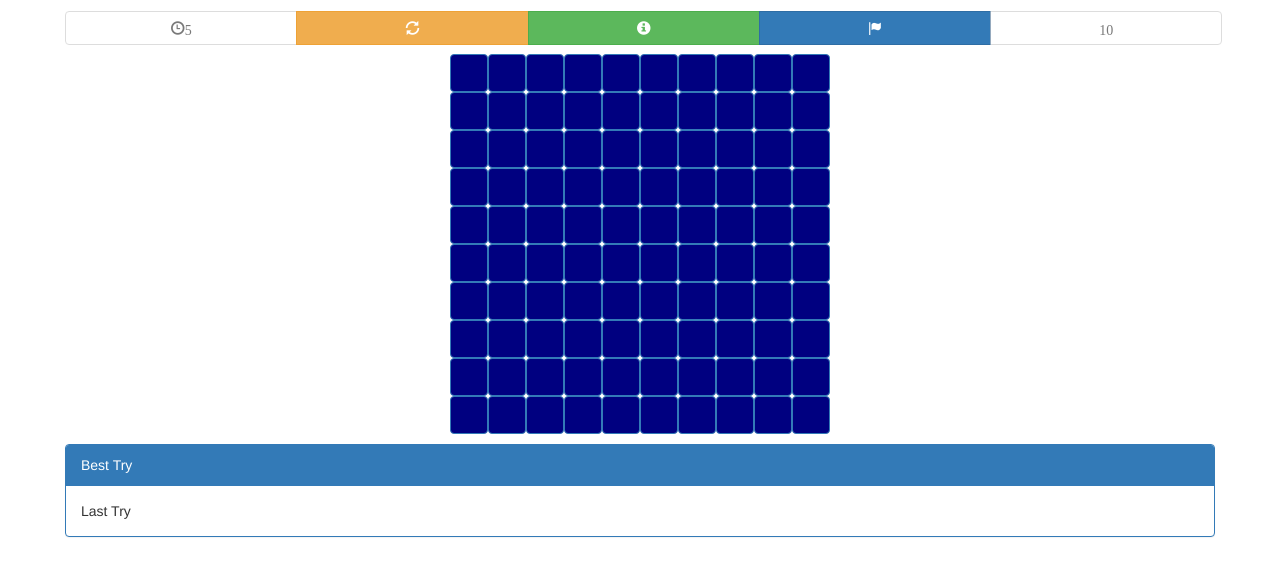
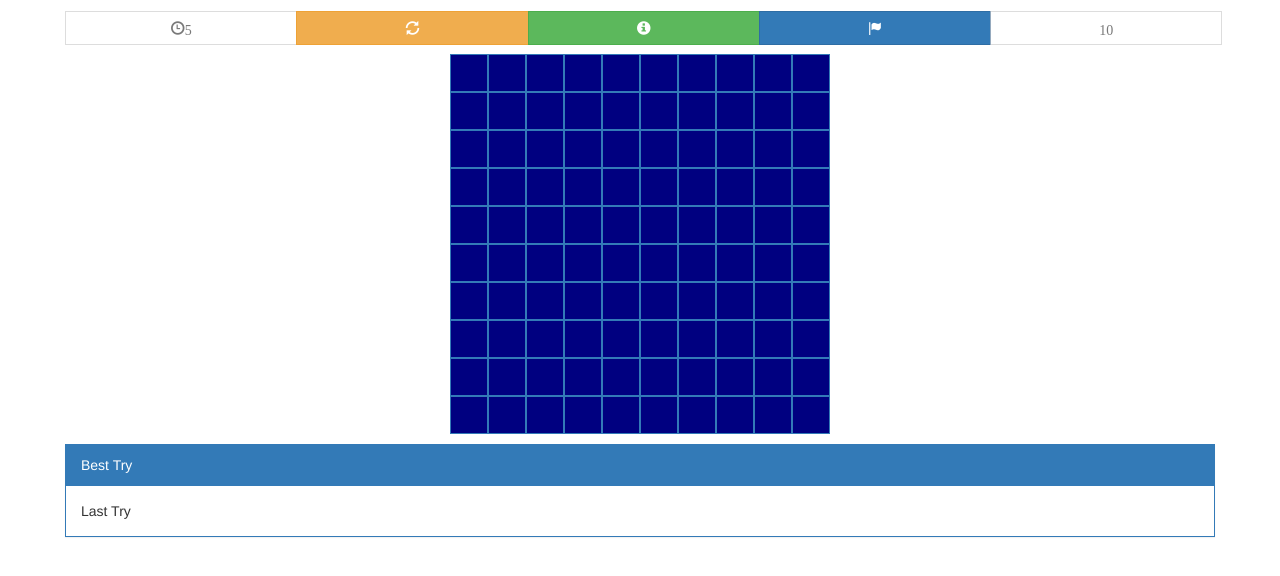
Before and after one commit to toabr/minesweeper, a website: page index.html in a window 1280 px wide. Drawn offline with nearby package versions, Linux system fonts and the light colour scheme; files that its build step writes are made by us from their sources.

Commit message:
more grunt stuff

```diff
--- a/gruntfile.js
+++ b/gruntfile.js
@@ -8,14 +8,19 @@ module.exports = function(grunt){
           compress: true,
         },
         files: {
-          'style.min.css': 'less/style.less'
+          'css/style.min.css': 'less/style.less'
         },
       },
     },
     uglify: {
-      my_target: {
+      game: {
         files: {
-          'script.min.js': ['js/*.js']
+          'js/script.min.js': ['js/game.js'],
+        },
+      },
+      bootstrap: {
+        files: {
+          'js/bootstrap.min.js': ['bootstrap/js/button.js','bootstrap/js/modal.js']
         },
       },
     },
@@ -29,7 +34,7 @@ module.exports = function(grunt){
         },
       },
       scripts: {
-        files: 'js/*.js',
+        files: 'js/game.js',
         tasks: ['uglify'],
       },
     },
--- a/index.html
+++ b/index.html
@@ -4,12 +4,12 @@
 	<title>Minesweeper</title>
 	<meta name="viewport" content="width=device-width, initial-scale=1, maximum-scale=1, ser-scalable=no"/>
 
-  <link rel="stylesheet" href="https://maxcdn.bootstrapcdn.com/bootstrap/3.3.7/css/bootstrap.min.css">
-  <script src="https://ajax.googleapis.com/ajax/libs/jquery/3.1.1/jquery.min.js"></script>
-  <script src="https://maxcdn.bootstrapcdn.com/bootstrap/3.3.7/js/bootstrap.min.js"></script>
+  <script type="text/javascript" src="https://ajax.googleapis.com/ajax/libs/jquery/3.1.1/jquery.min.js"></script>
 
-  <script type="text/javascript" src="script.min.js"></script>
-  <link rel="stylesheet" type="text/css" href="style.min.css">
+  <script type="text/javascript" src="js/bootstrap.min.js"></script>
+
+  <script type="text/javascript" src="js/script.min.js"></script>
+  <link rel="stylesheet" type="text/css" href="css/style.min.css">
 </head>
 <body>
 
@@ -26,7 +26,9 @@
 
     <!-- Game Board -->
     <div id="wrapper">
-    	<div class="btn tile"></div>
+      <div id="board">
+        <div class="btn btn-tile"></div>
+      </div>
     </div>
 
     <!-- Scores -->
--- a/js/game.js
+++ b/js/game.js
@@ -36,8 +36,8 @@ var minesweeper = function()
 			$aufAnfang 	= $app.find('#neuBtn'),
 			$flagActive = $app.find('#flagsBtn'),
 			$flags 			= $app.find('#flags'),
-			$brett 			= $app.find('#wrapper'),
-			template 		= $brett.html(),
+			$board 			= $app.find('#board'),
+			template 		= $board.html(),
 
 			$gameOver 			= $app.find('#gameOver'),
 			$gameOverTitle 	= $gameOver.find('.modal-title'),
@@ -116,7 +116,7 @@ var minesweeper = function()
 
 		function spielFeld()
 		{
-			$brett.empty().css({
+			$board.empty().css({
 				"width": pageWidth - 20,
 				"height": pageWidth - 20
 			});
@@ -135,7 +135,7 @@ var minesweeper = function()
 					kachel.attr("id",y + "_" + x);
 					kachel.mousedown(_testTile);
 					kachel.bind("contextmenu", function(e){ return false; });
-					$brett.append(kachel);
+					$board.append(kachel);
 
 					// fill array
 					var tile = new Tile();
@@ -518,7 +518,7 @@ var minesweeper = function()
 
 	function _findKachel(y,x)
 	{
-		return $brett.find("#" + y + "_" + x);
+		return $board.find("#" + y + "_" + x);
 	}
 
 	function _entfDoppelte(array1, array2)
--- /dev/null
+++ b/less/bootstrap.less
@@ -0,0 +1,61 @@
+// This is almost an exact duplication of the bootstrap.less file provided
+// by the Bootstrap Framework itself. The only difference from that file and
+// this one are the first two @import statements for the original framework's
+// variables and this theme's overrides of those variables. This is necessary
+// due to the fact that the Less pre-compiler language does not have the
+// concept of "default" variables.
+
+
+@import "../bootstrap/less/variables.less";
+@import "variable-overrides.less";
+
+// Mixins.
+@import "../bootstrap/less/mixins.less";
+
+// Reset and dependencies
+@import "../bootstrap/less/normalize.less";
+@import "../bootstrap/less/print.less";
+@import "../bootstrap/less/glyphicons.less";
+
+// Core CSS
+@import "../bootstrap/less/scaffolding.less";
+@import "../bootstrap/less/type.less";
+@import "../bootstrap/less/code.less";
+@import "../bootstrap/less/grid.less";
+
+@import "../bootstrap/less/tables.less";
+@import "../bootstrap/less/forms.less";
+@import "../bootstrap/less/buttons.less";
+
+// Components
+@import "../bootstrap/less/component-animations.less";
+@import "../bootstrap/less/dropdowns.less";
+@import "../bootstrap/less/button-groups.less";
+@import "../bootstrap/less/input-groups.less";
+@import "../bootstrap/less/navs.less";
+@import "../bootstrap/less/navbar.less";
+@import "../bootstrap/less/breadcrumbs.less";
+@import "../bootstrap/less/pagination.less";
+@import "../bootstrap/less/pager.less";
+@import "../bootstrap/less/labels.less";
+@import "../bootstrap/less/badges.less";
+@import "../bootstrap/less/jumbotron.less";
+@import "../bootstrap/less/thumbnails.less";
+@import "../bootstrap/less/alerts.less";
+@import "../bootstrap/less/progress-bars.less";
+@import "../bootstrap/less/media.less";
+@import "../bootstrap/less/list-group.less";
+@import "../bootstrap/less/panels.less";
+@import "../bootstrap/less/responsive-embed.less";
+@import "../bootstrap/less/wells.less";
+@import "../bootstrap/less/close.less";
+
+// Components w/ JavaScript
+@import "../bootstrap/less/modals.less";
+@import "../bootstrap/less/tooltip.less";
+@import "../bootstrap/less/popovers.less";
+@import "../bootstrap/less/carousel.less";
+
+// Utility classes
+@import "../bootstrap/less/utilities.less";
+@import "../bootstrap/less/responsive-utilities.less";
--- a/less/style.less
+++ b/less/style.less
@@ -1,3 +1,7 @@
+// Bootstrap library.
+@import "bootstrap";
+
+
 body {
 	margin: 0;
 	padding: 0;
@@ -18,7 +22,7 @@ body {
 	width: 101%;
 }
 
-#wrapper {
+#board {
 	position: relative;
 	text-align: center;
 	margin: 10px auto;
@@ -36,10 +40,8 @@ body {
 	padding-right: 10px;
 }
 
-.tile {
-	background: navy;
-	color: #fff;
-	border-color: #337ab7;
+.btn-tile {
+	.button-variant(white; navy; #337ab7);
 	font-size: 20px;
 	padding: 0;
 	position: absolute;
--- /dev/null
+++ b/less/variable-overrides.less
@@ -0,0 +1,12 @@
+/**
+ * Variable Overrides.
+ *
+ * Modify this file to override the Bootstrap Framework variables. You can copy
+ * these variables directly from ../bootstrap/less/variables.less to this file.
+ */
+
+// Set the proper directory for the Bootstrap Glyphicon font.
+@icon-font-path: '../bootstrap/fonts/';
+
+
+@border-radius-base:        0px;
```
Also changed, not shown: css/style.min.css (added), js/bootstrap.min.js (added), js/script.min.js (added), script.min.js, style.min.css (deleted), 1 other file.
